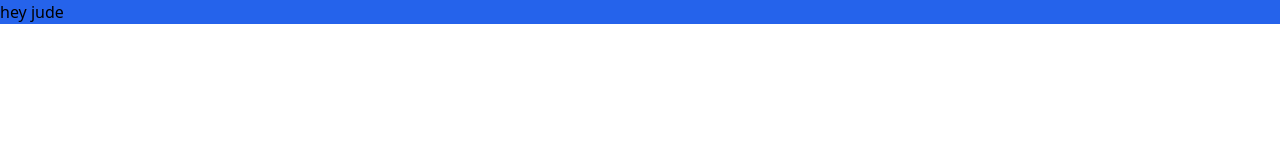
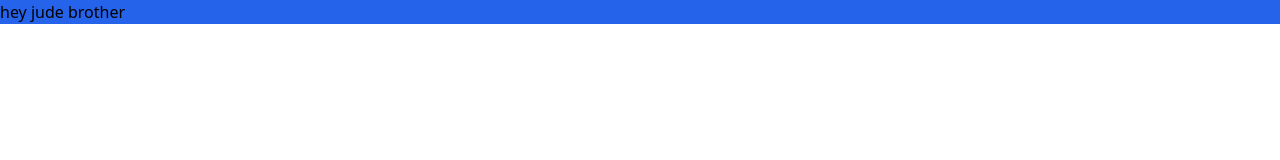
Before and after one commit to rjlb87/tirahunt, a React (Vite) app: page / in a window 1280 px wide. Shown: the top 160 px of the page. Built offline with nearby package versions, Linux system fonts and the light colour scheme.

Commit message:
feature: added text

```diff
--- a/src/App.jsx
+++ b/src/App.jsx
@@ -1,7 +1,7 @@
 
 function App() {
   return (
-    <div className="bg-blue-600">hey jude</div>
+    <div className="bg-blue-600">hey jude brother</div>
   )
 }
 
```
